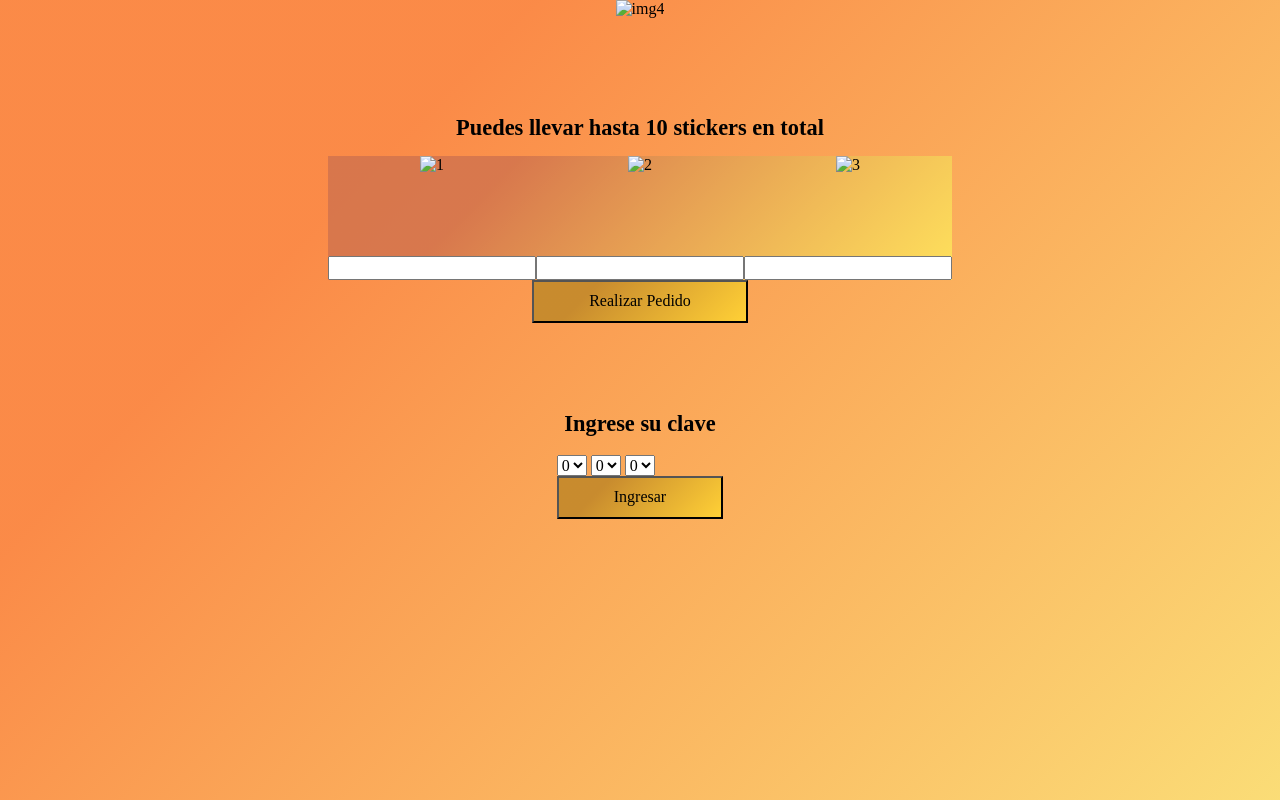
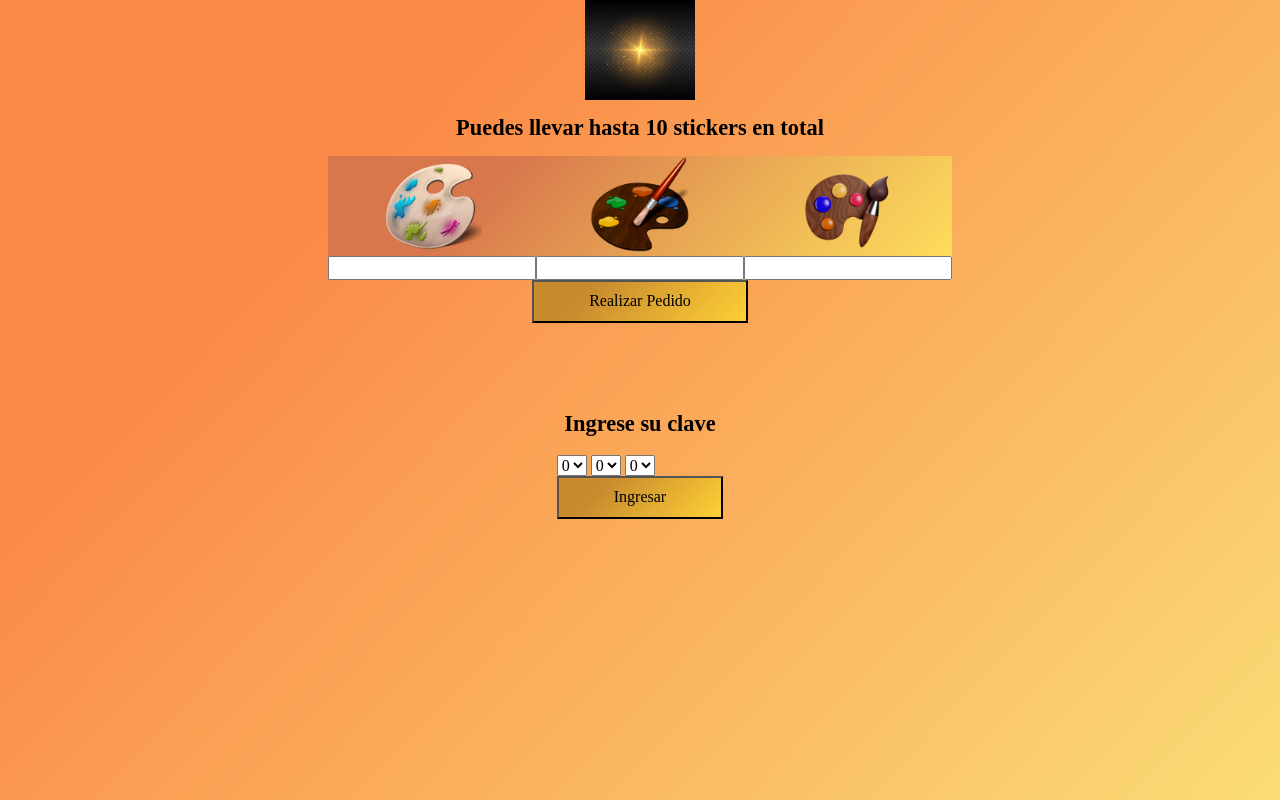
Before and after one commit to Skarmiris/bloque-3-Proyecto-2, a plain HTML site: page index.html in a window 1280 px wide. Drawn offline with Linux system fonts and the light colour scheme; the site is published under a folder, as on GitHub Pages, so addresses that start at the root find nothing.

Commit message:
modificacion img

```diff
--- a/index.html
+++ b/index.html
@@ -14,20 +14,20 @@
 
     <!------------------parte 1 img con borde--------------->
     <main>
-        <img id="imagen-click" src="/assets/imagen/img4.jpg" alt="img4">
+        <img id="imagen-click" src="./assets/imagen/img4.jpg" alt="img4">
         <!------------------parte 2 stikers--------------------->
         <h1>Puedes llevar hasta 10 stickers en total</h1>
         <div class="grid-container">
             <div class="c-1">
-                <img src="/assets/imagen/1.png" alt="1">
+                <img src="./assets/imagen/1.png" alt="1">
                 <input type="number" id="sticker1">
             </div>
             <div class="c-2">
-                <img src="/assets/imagen/2.png" alt="2">
+                <img src="./assets/imagen/2.png" alt="2">
                 <input type="number" id="sticker2">
             </div>
             <div class="c-3">
-                <img src="/assets/imagen/3.png" alt="3">
+                <img src="./assets/imagen/3.png" alt="3">
                 <input type="number" id="sticker3">
             </div>
         </div>
```
Also changed, not shown: assets/imagen/notebook.png (added).
